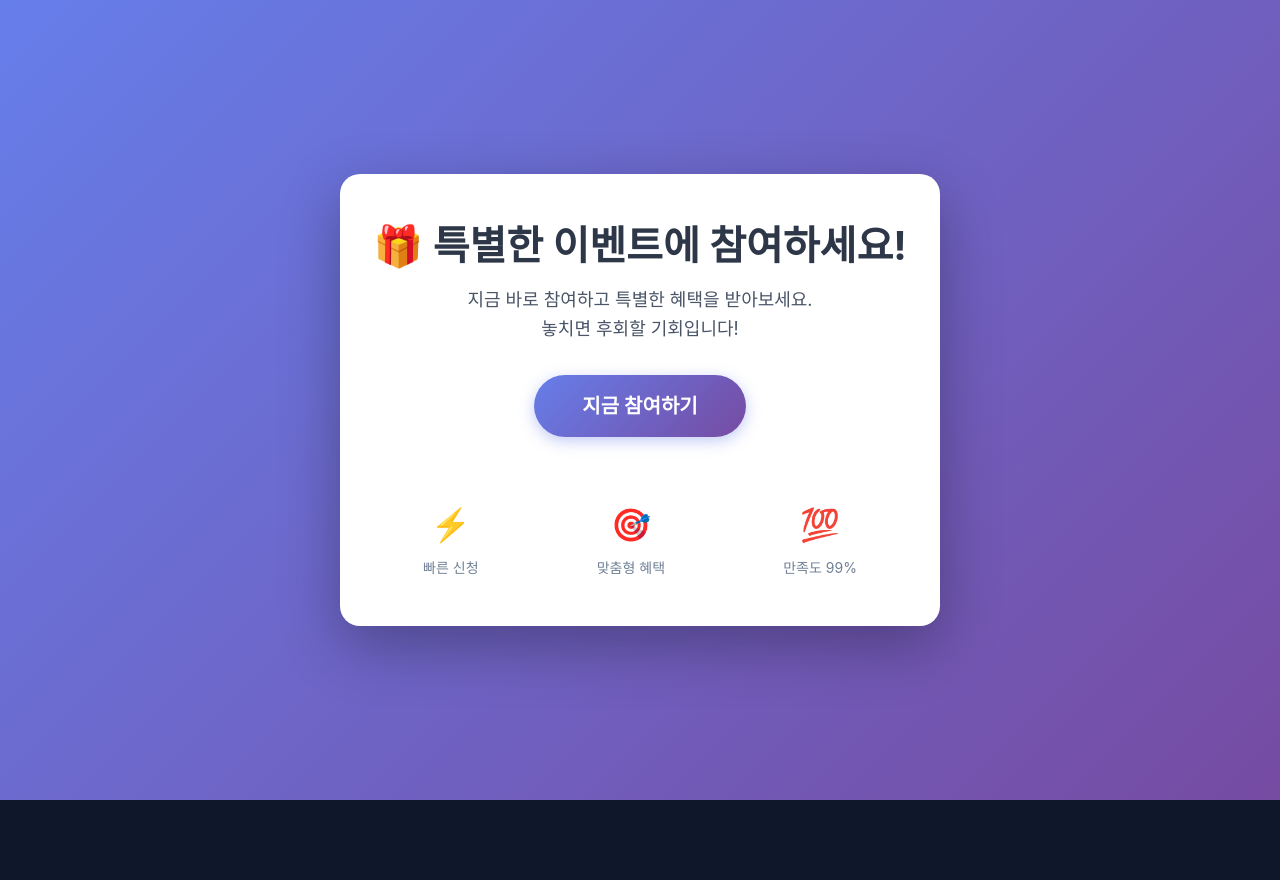
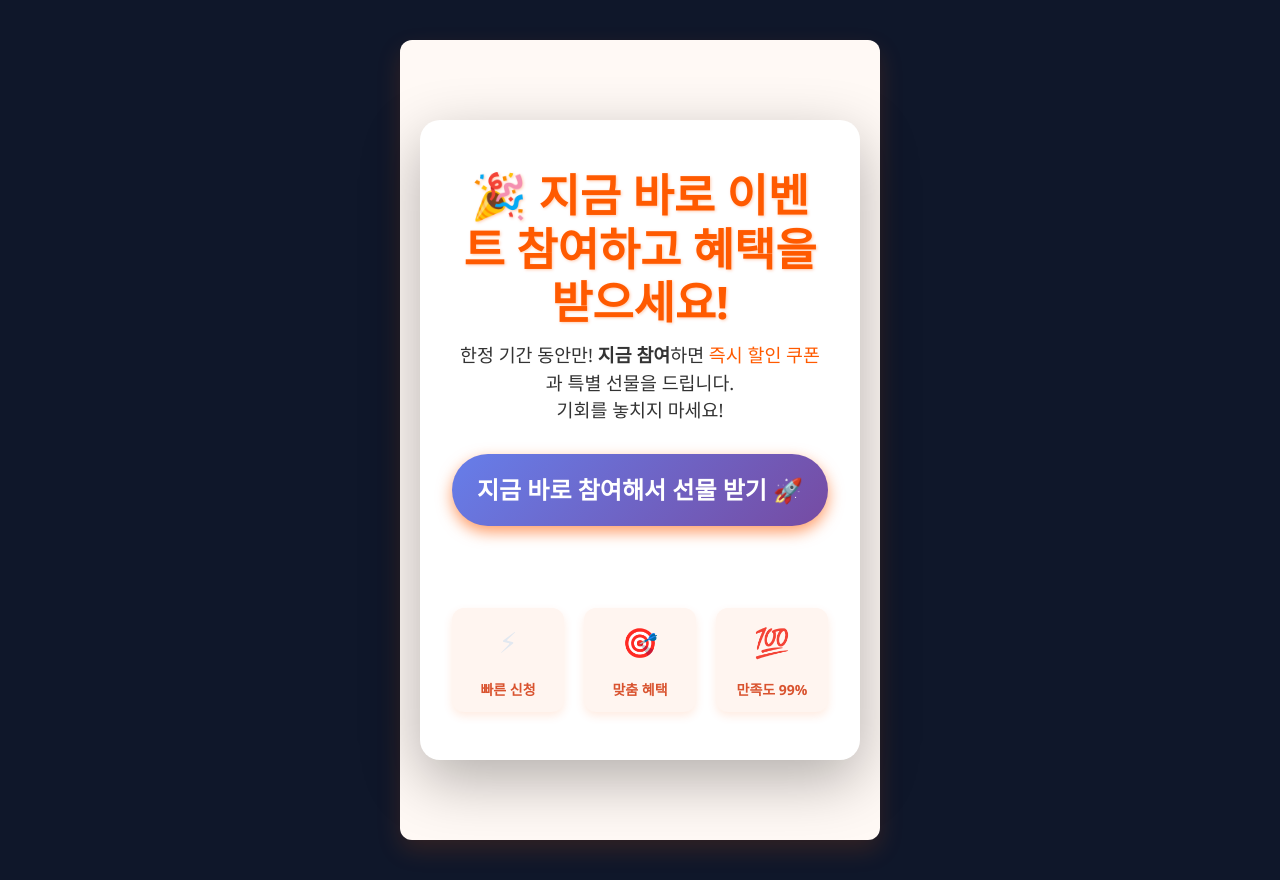
Before and after one commit to kimjy0117/n8n-event-page, a React (Vite) app: page / in a window 1280 px wide. Before the commit the page ends 800 px from the top, so only its background shows below. Built offline with nearby package versions, Linux system fonts and the light colour scheme; no server answers; the database is empty; a web font is replaced by a local one.

Commit message:
chore: AI-generated design update (CTR: 23.08%)

```diff
--- a/src/components/EventPage.jsx
+++ b/src/components/EventPage.jsx
@@ -28,38 +28,55 @@ function EventPage() {
   }
 
   return (
-    <div className="event-container">
+    <div className="event-container" style={{ maxWidth: '480px', margin: '40px auto', padding: '20px', textAlign: 'center', fontFamily: "'Segoe UI', Tahoma, Geneva, Verdana, sans-serif", background: '#fff9f5', borderRadius: '12px', boxShadow: '0 10px 25px rgba(255, 102, 0, 0.15)' }}>
       {/* === AI 수정 가능 영역 시작 === */}
 
       <div className="hero-section">
-        <h1 className="hero-title">
-          🎁 특별한 이벤트에 참여하세요!
+        <h1 className="hero-title" style={{ fontSize: '2.8rem', fontWeight: '700', color: '#ff5a00', marginBottom: '12px', textShadow: '1px 1px 3px rgba(255, 90, 0, 0.3)' }}>
+          🎉 지금 바로 이벤트 참여하고 혜택을 받으세요!
         </h1>
-        <p className="hero-description">
-          지금 바로 참여하고 특별한 혜택을 받아보세요.
-          <br />
-          놓치면 후회할 기회입니다!
+        <p className="hero-description" style={{ fontSize: '1.15rem', color: '#333', lineHeight: '1.5', marginBottom: '30px' }}>
+          한정 기간 동안만! <strong>지금 참여</strong>하면 <span style={{color: '#ff5a00'}}>즉시 할인 쿠폰</span>과 특별 선물을 드립니다.<br />
+          기회를 놓치지 마세요!
         </p>
 
         <button
           className="cta-button"
           onClick={handleButtonClick}
+          style={{
+            backgroundColor: '#ff5a00',
+            color: '#fff',
+            fontSize: '1.5rem',
+            fontWeight: '700',
+            padding: '18px 0',
+            width: '100%',
+            borderRadius: '50px',
+            border: 'none',
+            boxShadow: '0 6px 15px rgba(255, 90, 0, 0.6)',
+            cursor: 'pointer',
+            transition: 'all 0.3s ease',
+            marginBottom: '35px',
+            userSelect: 'none',
+          }}
+          onMouseEnter={e => (e.currentTarget.style.backgroundColor = '#e04e00')}
+          onMouseLeave={e => (e.currentTarget.style.backgroundColor = '#ff5a00')}
+          aria-label="이벤트 참여하기 버튼"
         >
-          지금 참여하기
+          지금 바로 참여해서 선물 받기 🚀
         </button>
 
-        <div className="features">
-          <div className="feature-item">
-            <span className="feature-icon">⚡</span>
-            <p>빠른 신청</p>
+        <div className="features" style={{ display: 'flex', justifyContent: 'space-around', gap: '20px', paddingTop: '15px' }}>
+          <div className="feature-item" style={{ flex: 1, background: '#fff5f0', borderRadius: '12px', padding: '12px 10px', boxShadow: '0 4px 10px rgba(255, 90, 0, 0.12)', transition: 'transform 0.3s', cursor: 'default' }} onMouseEnter={e => (e.currentTarget.style.transform = 'translateY(-5px)')} onMouseLeave={e => (e.currentTarget.style.transform = 'translateY(0)')}>
+            <span className="feature-icon" style={{ fontSize: '1.8rem' }}>⚡</span>
+            <p style={{ marginTop: '8px', fontWeight: '600', color:'#d9532f' }}>빠른 신청</p>
           </div>
-          <div className="feature-item">
-            <span className="feature-icon">🎯</span>
-            <p>맞춤형 혜택</p>
+          <div className="feature-item" style={{ flex: 1, background: '#fff5f0', borderRadius: '12px', padding: '12px 10px', boxShadow: '0 4px 10px rgba(255, 90, 0, 0.12)', transition: 'transform 0.3s', cursor: 'default' }} onMouseEnter={e => (e.currentTarget.style.transform = 'translateY(-5px)')} onMouseLeave={e => (e.currentTarget.style.transform = 'translateY(0)')}>
+            <span className="feature-icon" style={{ fontSize: '1.8rem' }}>🎯</span>
+            <p style={{ marginTop: '8px', fontWeight: '600', color:'#d9532f' }}>맞춤 혜택</p>
           </div>
-          <div className="feature-item">
-            <span className="feature-icon">💯</span>
-            <p>만족도 99%</p>
+          <div className="feature-item" style={{ flex: 1, background: '#fff5f0', borderRadius: '12px', padding: '12px 10px', boxShadow: '0 4px 10px rgba(255, 90, 0, 0.12)', transition: 'transform 0.3s', cursor: 'default' }} onMouseEnter={e => (e.currentTarget.style.transform = 'translateY(-5px)')} onMouseLeave={e => (e.currentTarget.style.transform = 'translateY(0)')}>
+            <span className="feature-icon" style={{ fontSize: '1.8rem' }}>💯</span>
+            <p style={{ marginTop: '8px', fontWeight: '600', color:'#d9532f' }}>만족도 99%</p>
           </div>
         </div>
       </div>
```
